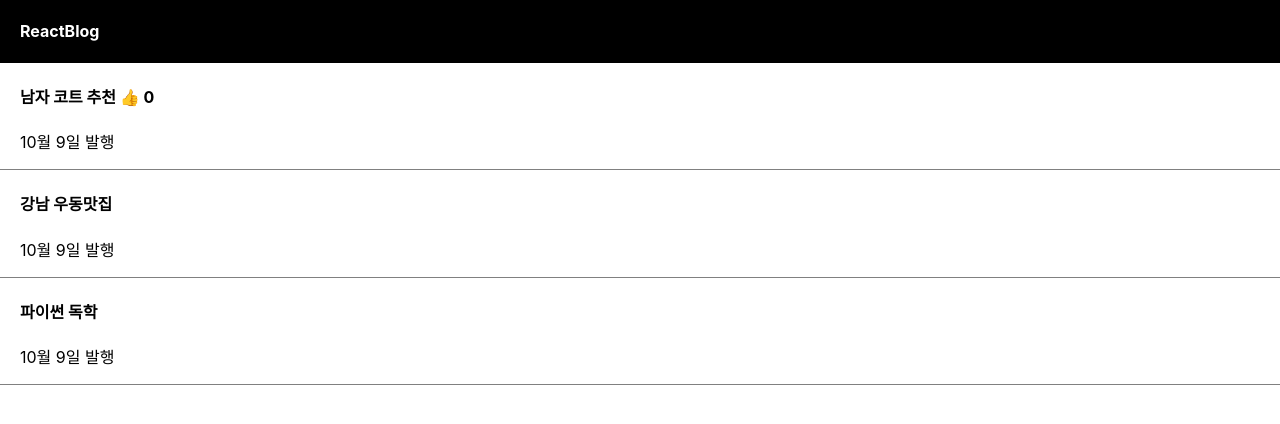
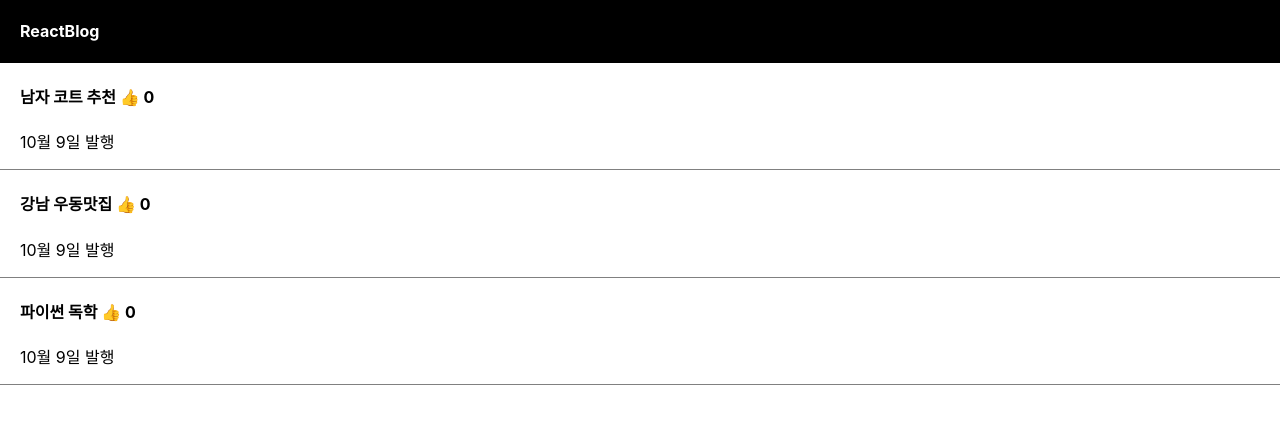
Before and after one commit to kingssik/React_Strudy, a React (Create React App) app: page / in a window 1280 px wide. Shown: the top 424 px of the page. Built offline with nearby package versions, Linux system fonts and the light colour scheme.

Commit message:
map: 많은 div를 한 단어로 줄이고 싶으면

```diff
--- a/src/App.js
+++ b/src/App.js
@@ -17,7 +17,7 @@ function App() {
         <h4>ReactBlog</h4>
       </div>
 
-      <div className='list'>
+      {/* <div className='list'>
         <h4>{글제목[0]} <span onClick={ () => { 따봉변경(따봉+1) }}>👍</span> {따봉} </h4>
         <p>10월 9일 발행</p>
       </div>
@@ -30,8 +30,18 @@ function App() {
       <div className='list'>
         <h4 onClick={()=>{ setModal(!modal) }}>{글제목[2]}</h4>
         <p>10월 9일 발행</p>
-      </div>
+      </div> */}
 
+      {
+        글제목.map(function(a, i){
+          return (
+            <div className='list' key={i}>
+              <h4 onClick={()=>{ setModal(!modal) }}>{ 글제목[i] } <span onClick={ () => { 따봉변경(따봉+1) }}>👍</span> {따봉}</h4>
+              <p>10월 9일 발행</p>
+            </div>
+          )
+        })
+      }
 
       {
         modal == true ? <Modal/> : null
```
